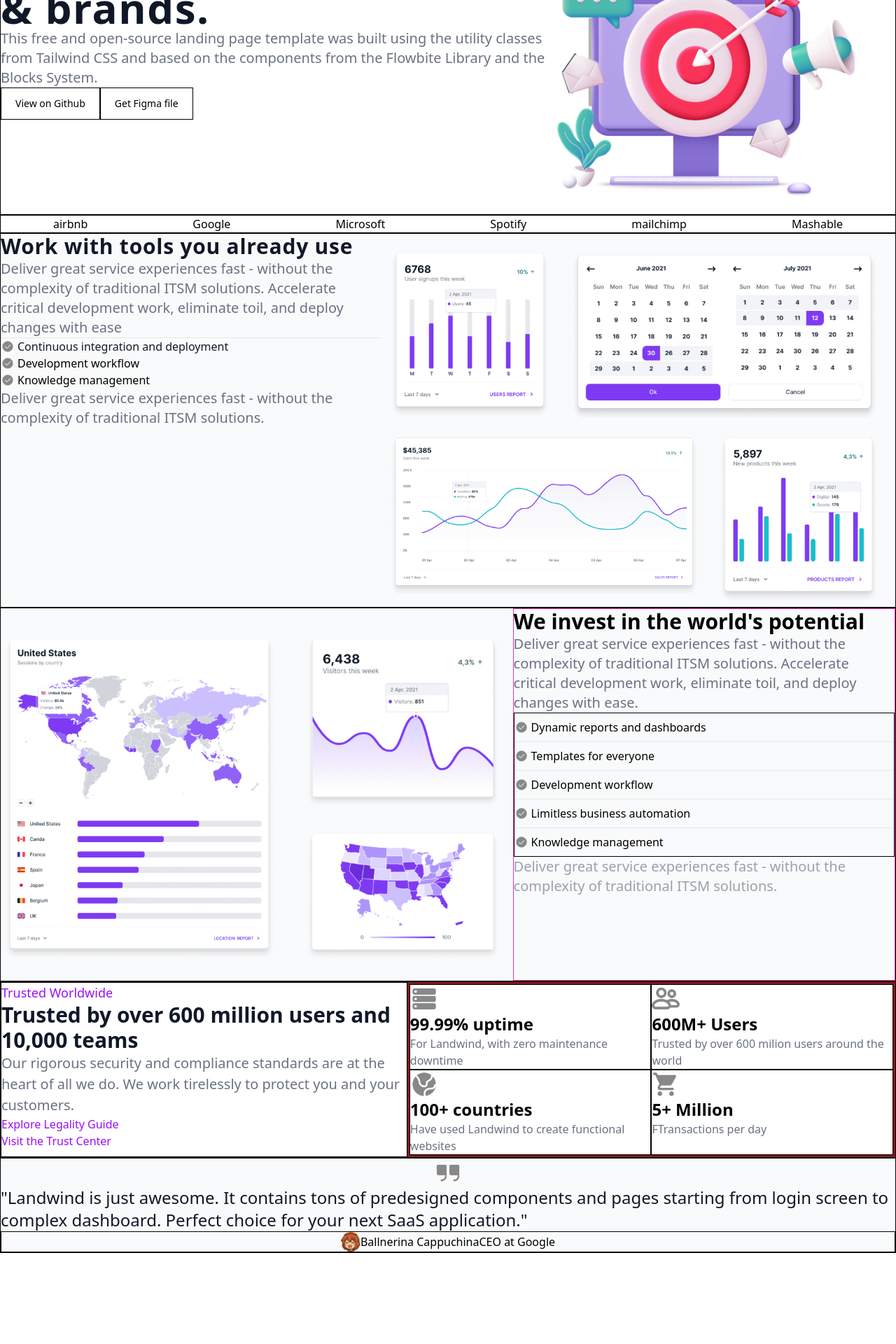
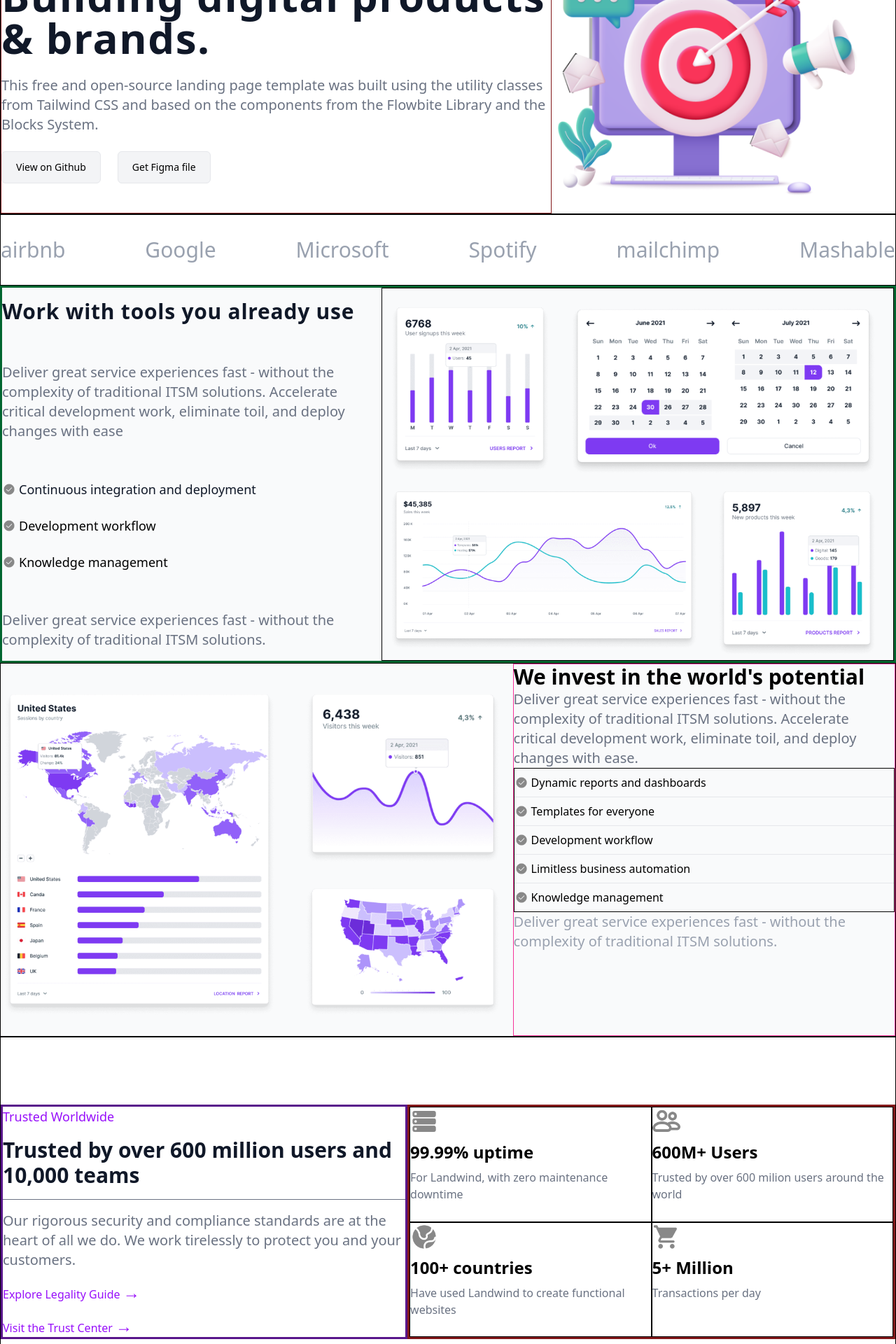
Before and after one commit to Shii108/Landing-Page, a Vue app: page / in a window 1280 px wide. Shown: the part 140-2060 px from the top of the page at 70% size. Before the commit the page ends 1930 px from the top, so only its background shows below. Built offline with nearby package versions, Linux system fonts and the light colour scheme.

Commit message:
feat(home): added padding and margins in different sections

```diff
--- a/src/components/Home.vue
+++ b/src/components/Home.vue
@@ -1,43 +1,47 @@
 <template>
   <section id="first-section" class="flex border">
-    <div>
+    <div class="border border-red-900 flex flex-col gap-6 justify-center">
       <h1 class="text-6xl font-extrabold tracking-wide text-gray-900">Building digital
         products & brands.</h1>
       <p class="text-xl text-gray-500 font-light">This free and open-source landing page template was built using the
         utility classes from Tailwind CSS and based
         on the components from the Flowbite Library and the Blocks System.</p>
-      <div>
-        <button class="border cursor-pointer text-sm px-5 py-3">View on Github</button>
-        <button class="border cursor-pointer text-sm px-5 py-3">Get Figma file</button>
+      <div class="flex gap-6">
+        <button
+          class="border border-gray-200 cursor-pointer text-sm px-5 py-3 font-medium rounded-md bg-[#F3F4F6] hover:bg-[#d6ddeb]">View
+          on Github</button>
+        <button
+          class="border border-gray-200 cursor-pointer text-sm px-5 py-3 font-medium rounded-md bg-[#F3F4F6] hover:bg-[#d6ddeb]">Get
+          Figma file</button>
       </div>
     </div>
     <div>
-      <div><img src="/hero.png" alt=""></div>
+      <div><img src="/hero.png" alt="image of a arrow in a computer"></div>
     </div>
   </section>
 
 
   <section id="second-section">
-    <div class="flex justify-around border">
-      <h2>airbnb</h2>
-      <h2>Google</h2>
-      <h2>Microsoft</h2>
-      <h2>Spotify</h2>
-      <h2>mailchimp</h2>
-      <h2>Mashable</h2>
+    <div class="flex justify-between border py-8">
+      <h2 class="text-3xl text-gray-400  hover:text-gray-900">airbnb</h2>
+      <h2 class="text-3xl text-gray-400  hover:text-gray-900">Google</h2>
+      <h2 class="text-3xl text-gray-400  hover:text-gray-900">Microsoft</h2>
+      <h2 class="text-3xl text-gray-400  hover:text-gray-900">Spotify</h2>
+      <h2 class="text-3xl text-gray-400  hover:text-gray-900">mailchimp</h2>
+      <h2 class="text-3xl text-gray-400  hover:text-gray-900">Mashable</h2>
     </div>
   </section>
 
 
   <section id="third-section" class="bg-[#F9FAFB]">
-    <div class="flex border">
-      <div>
+    <div class="flex border-3 border-green-800">
+      <div class="flex flex-col justify-between py-4 ">
         <h2 class="text-3xl font-extrabold text-gray-900 tracking-wide">Work with tools you already use</h2>
         <p class="text-xl font-light text-gray-500">Deliver great service experiences fast - without the complexity of
           traditional
           ITSM solutions. Accelerate
           critical development work, eliminate toil, and deploy changes with ease</p>
-        <ul class="border-t border-gray-200">
+        <ul class="flex flex-col gap-6 text-lg">
           <li class="flex gap-1 items-center font-medium text-gray-900"><span><img src="/checked.png" alt="checkmark"
                 class="w-5 h-5"></span><span>Continuous integration and deployment</span></li>
           <li class="flex gap-1 items-center font-medium text-gray-90"><span><img src="/checked.png" alt="checkmark"
@@ -49,13 +53,14 @@
           traditional
           ITSM solutions.</p>
       </div>
-      <div><img src="/feature-1.png" alt="analytical graph"></div>
+      <div class="border"><img src="/feature-1.png" alt="analytical graph"></div>
     </div>
     <div class="flex border">
       <div><img src="/feature-2.png" alt="analytical graph"></div>
       <div class="border border-pink-500 flex flex-col">
         <h2 class="text-3xl font-extrabold">We invest in the world's potential</h2>
-        <p class="font-light text-xl text-gray-500">Deliver great service experiences fast - without the complexity of traditional
+        <p class="font-light text-xl text-gray-500">Deliver great service experiences fast - without the complexity of
+          traditional
           ITSM solutions. Accelerate
           critical development work, eliminate toil, and deploy changes with ease.</p>
         <ul class="border">
@@ -80,58 +85,61 @@
             <span>Knowledge management</span>
           </li>
         </ul>
-        <p class="font-light text-xl text-gray-400 ">Deliver great service experiences fast - without the complexity of traditional
+        <p class="font-light text-xl text-gray-400 ">Deliver great service experiences fast - without the complexity of
+          traditional
           ITSM solutions.</p>
       </div>
     </div>
   </section>
 
 
-  <section id="fourth-section" class="flex border">
-    <div class="border flex-1/2">
+  <section id="fourth-section" class="flex border py-[96px]">
+    <div class="border-3 border-purple-900 flex-1/2 flex flex-col gap-4">
       <p class="font-medium text-lg text-purple-600">Trusted Worldwide</p>
       <h2 class="text-3xl font-extrabold text-gray-900">Trusted by over 600 million users and 10,000 teams</h2>
-      <p class="text-gray-500 font-light text-[20px]">Our rigorous security and compliance standards are at the heart of
+      <p class="text-gray-500 font-light text-xl border-t pt-4">Our rigorous security and compliance standards are at the heart of
         all we do. We work tirelessly to protect you
         and your customers.</p>
-      <a href="www.google.com" class="font-medium text-purple-600 block">Explore Legality Guide</a>
-      <a href="www.google.com" class="font-medium text-purple-600">Visit the Trust Center</a>
+      <a href="www.google.com" class="font-medium text-purple-600 block">Explore Legality Guide <span class="text-2xl">→</span></a>
+      <a href="www.google.com" class="font-medium text-purple-600">Visit the Trust Center <span class="text-2xl">→</span>
+      </a>
     </div>
     <div class="border-3 border-red-900 grid grid-cols-2 ">
-      <div class="border">
+      <div class="border flex flex-col gap-2">
         <div><img src="/server.png" alt="server icon" class="w-10 h-10"></div>
         <h2 class="font-bold text-2xl">99.99% uptime</h2>
         <p class="font-light text-gray-500">For Landwind, with zero maintenance downtime</p>
       </div>
-      <div class="border">
+      <div class="border flex flex-col gap-2">
         <div><img src="/persons.png" alt="two people icon" class="w-10 h-10"></div>
         <h2 class="font-bold text-2xl">600M+ Users</h2>
         <p class="font-light text-gray-500">Trusted by over 600 milion users around the world</p>
       </div>
-      <div class="border">
+      <div class="border flex flex-col gap-2">
         <div><img src="/earth.png" alt="earth logo" class="w-10 h-10"></div>
         <h2 class="font-bold text-2xl">100+ countries</h2>
         <p class="font-light text-gray-500">Have used Landwind to create functional websites</p>
       </div>
-      <div class="border">
+      <div class="border flex flex-col gap-2">
         <div><img src="/cart.png" alt="shopping cart" class="w-10 h-10"></div>
         <h2 class="font-bold text-2xl">5+ Million</h2>
-        <p class="font-light text-gray-500">FTransactions per day</p>
+        <p class="font-light text-gray-500">Transactions per day</p>
       </div>
     </div>
   </section>
 
 
-  <section id="fifth-section" class="border bg-[#F9FAFB]">
-    <div><img src="/PhQuotesFill (1).png" alt="quotes" class="w-10 m-auto"></div>
-    <p class="font-medium text-2xl text-gray-900">"Landwind is just awesome. It contains tons of predesigned components
-      and pages starting from login screen to
-      complex dashboard. Perfect choice for your next SaaS application."</p>
-    <div class="flex justify-center items-center border ">
-      <div><img src="/Favicon.png" alt="image of a girl" class="w-7"></div>
-      <p>Ballnerina Cappuchina</p>
-      <p>CEO at Google</p>
-    </div>
+  <section id="fifth-section" class="border-4 border-green-900 bg-[#F9FAFB] p-[96px] flex flex-col gap-6">
+      <div><img src="/PhQuotesFill (1).png" alt="quotes" class="w-10 m-auto"></div>
+      <p class="font-medium text-2xl text-gray-900">"Landwind is just awesome. It contains tons of predesigned
+        components
+        and pages starting from login screen to
+        complex dashboard. Perfect choice for your next SaaS application."</p>
+      <div class="flex justify-center items-center gap-2">
+        <div><img src="/Favicon.png" alt="image of a girl" class="w-7"></div>
+        <p class="font-medium">Ballnerina Cappuchina</p>
+        <p class="font-light text-gray-400 border-l-2 border-gray-900 pl-2">CEO at Google</p>
+      </div>
   </section>
 </template>
 
```
